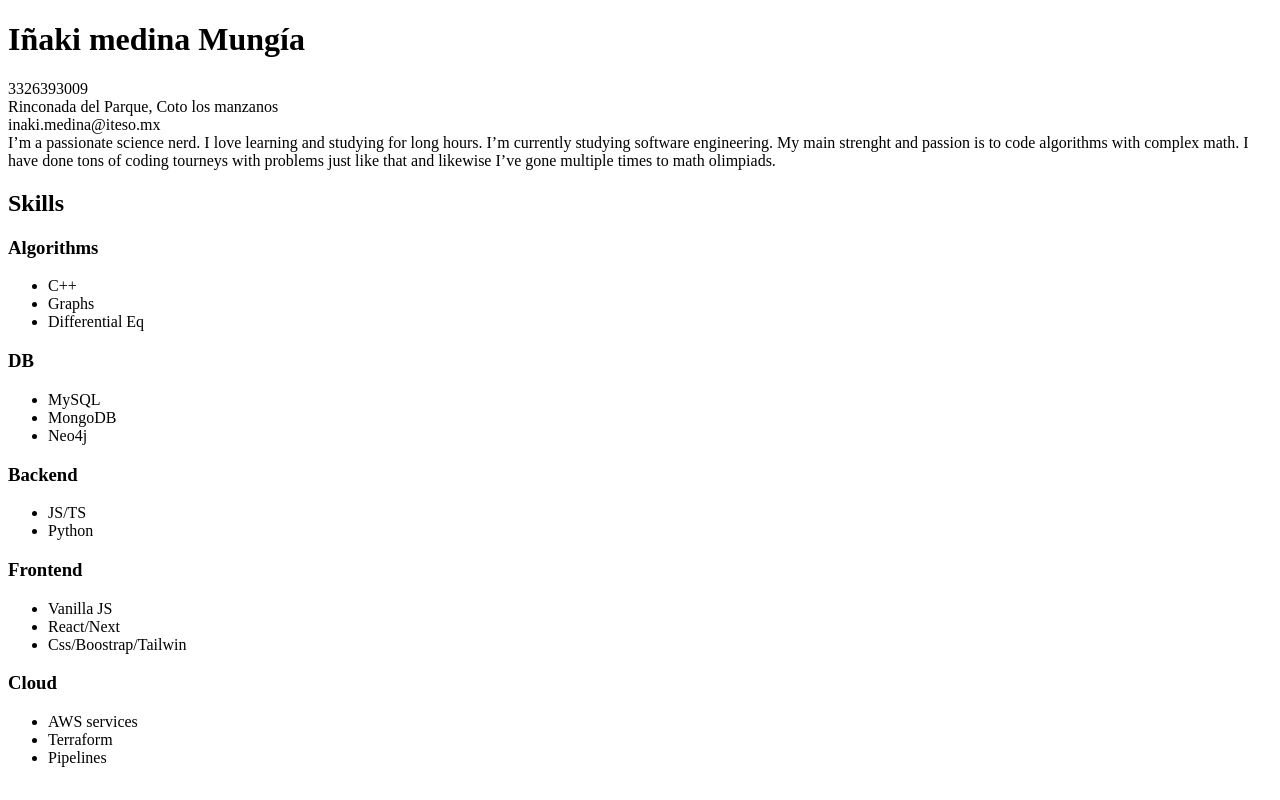
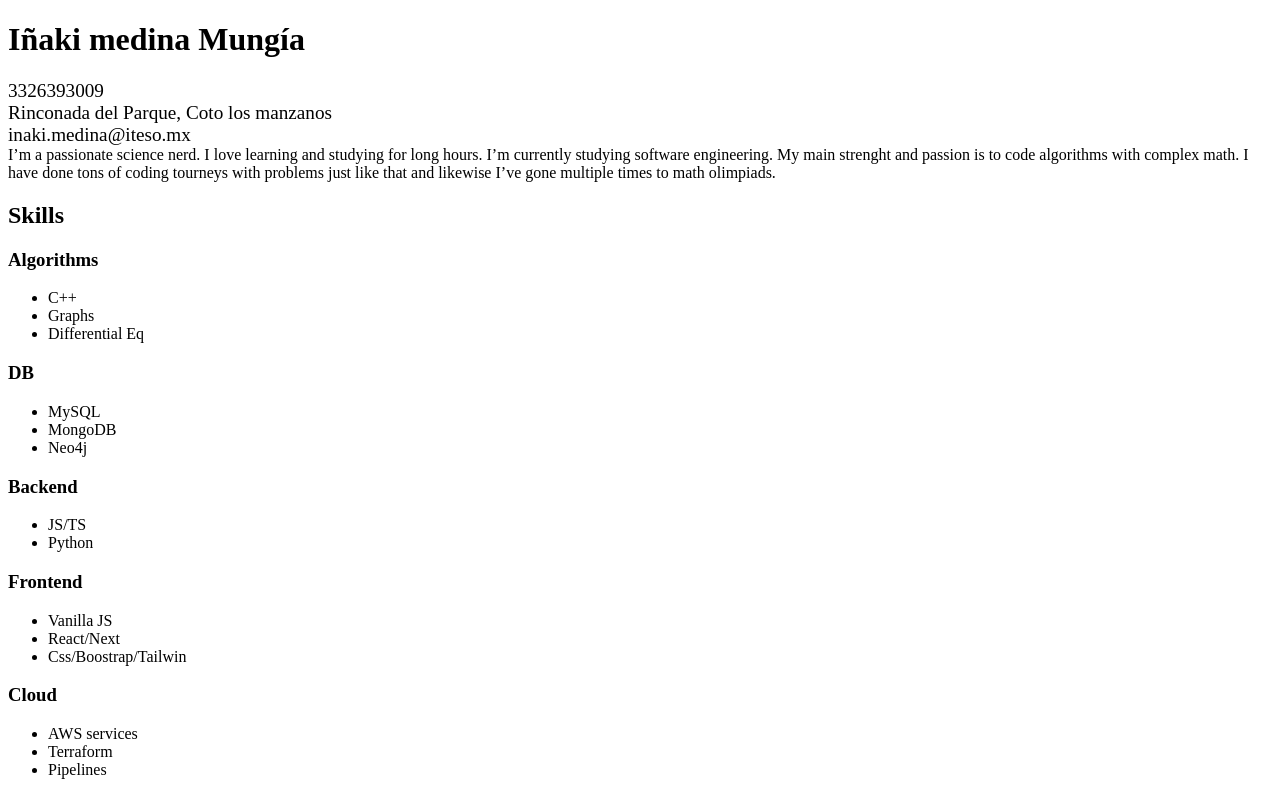
Before and after one commit to InakiMedina/git-workflow-practice, a React (Vite) app in the folder my-app/: page / in a window 1280 px wide. Built offline with nearby package versions, Linux system fonts and the light colour scheme.

Commit message:
style: added font size to layout

```diff
--- a/my-app/src/App.tsx
+++ b/my-app/src/App.tsx
@@ -1,4 +1,3 @@
-import './App.css'
 import Layout from './Layout'
 import Content from './Content'
 
--- /dev/null
+++ b/my-app/src/Layout.module.css
@@ -0,0 +1,3 @@
+.black {
+	font-size: 1.2rem;
+}
--- a/my-app/src/Layout.tsx
+++ b/my-app/src/Layout.tsx
@@ -1,10 +1,12 @@
+import styles from './Layout.module.css'
+
 function Layout() {
 	return (
 		<>
 			<h1>Iñaki medina Mungía</h1>
-			<p>3326393009<br/>
+			<p><span className={styles.black}>3326393009<br/>
 			Rinconada del Parque, Coto los manzanos<br/>
-			inaki.medina@iteso.mx<br/>
+			inaki.medina@iteso.mx</span><br/>
 			I’m a passionate science nerd. I love learning and studying for long hours. I’m currently studying software engineering. My main strenght and passion is to code algorithms with complex math. I have done tons of coding tourneys with problems just like that and likewise I’ve gone multiple times to math olimpiads.</p>
 		</>
 	)
```
Also changed, not shown: my-app/src/App.css (deleted), 1 other file (tests, documents, lock files or other folders).
